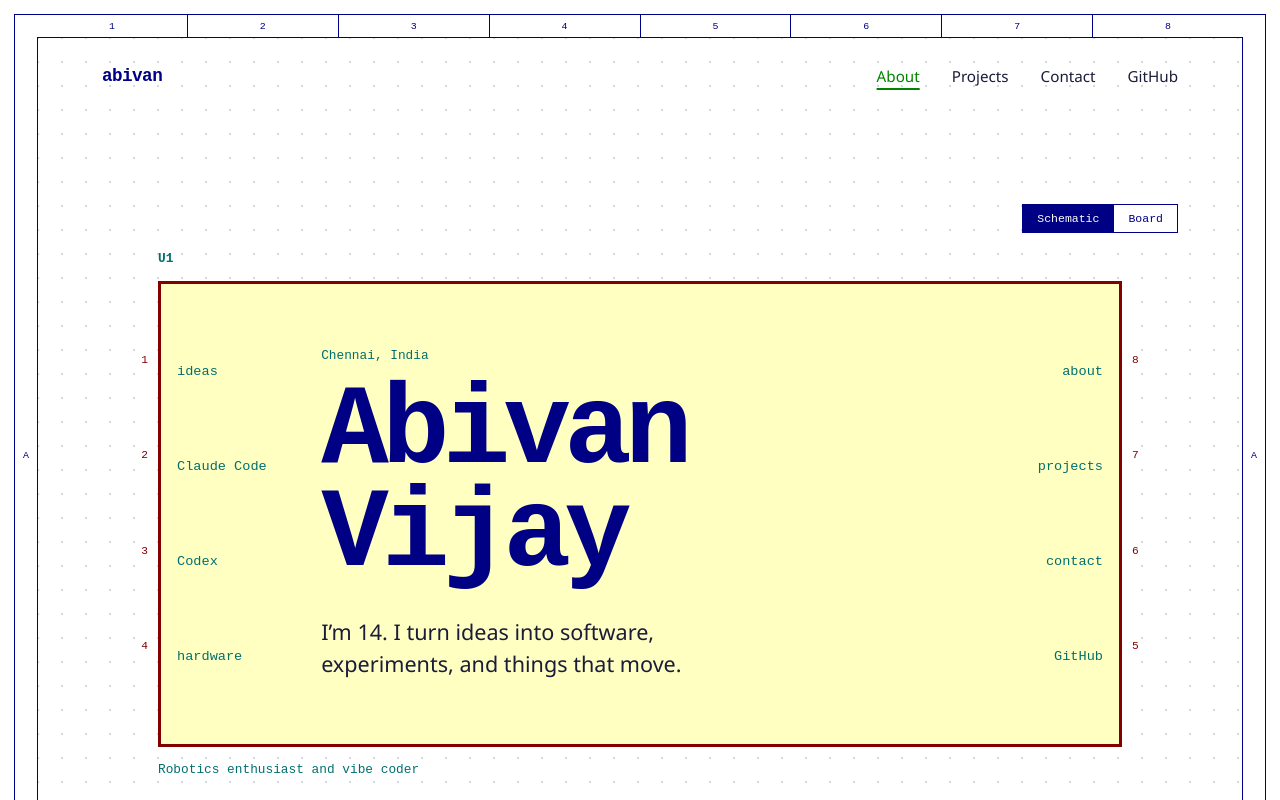
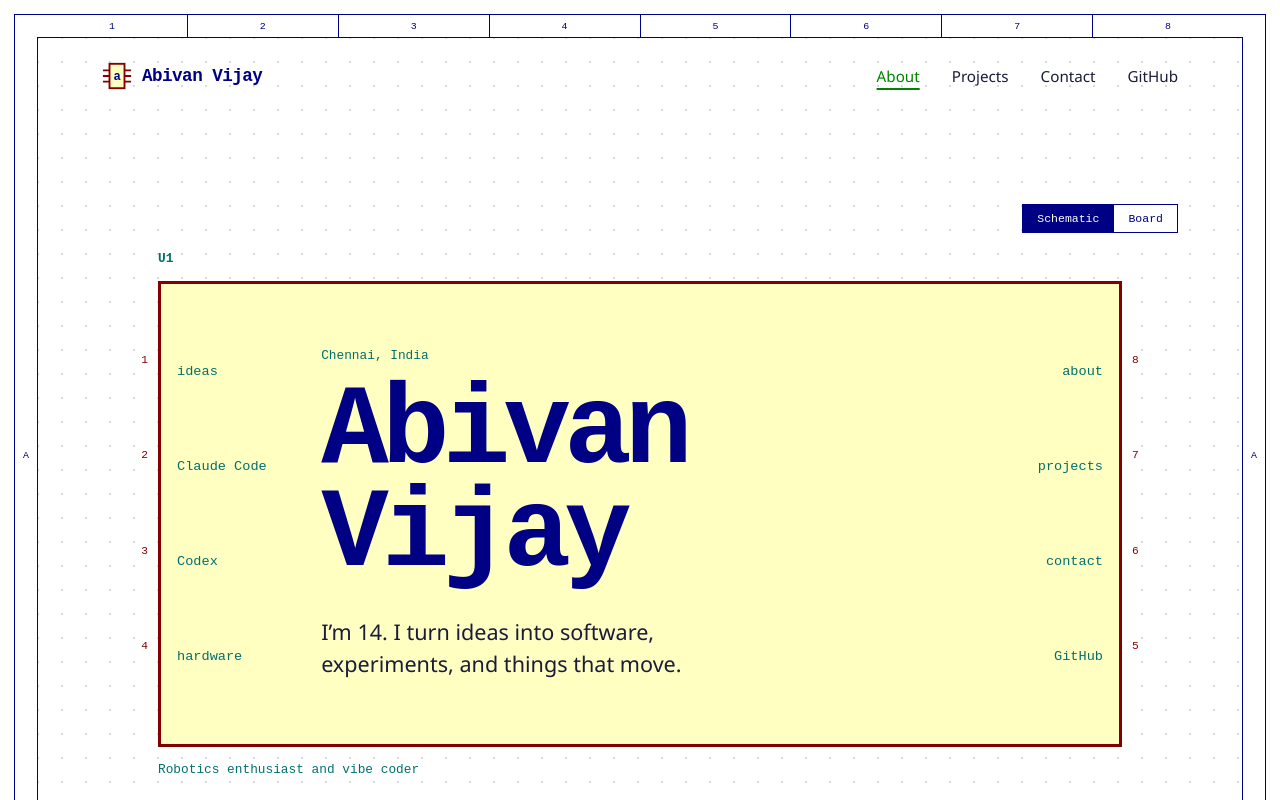
Before and after one commit to abivan100-stack/abivan-portfolio, a React (Vite) app: page / in a window 1280 px wide. Shown: the top 800 px of the page. Built offline with nearby package versions, Linux system fonts and the light colour scheme; a web font is replaced by a local one.

Commit message:
Add a chip logo and the full name to the header wordmark

```diff
--- a/src/App.css
+++ b/src/App.css
@@ -34,7 +34,14 @@
 
 /* Header */
 .site-header { min-height: 76px; display: flex; justify-content: space-between; align-items: center; gap: 20px; }
-.wordmark { color: var(--navy); font-family: var(--mono); font-size: 1.1rem; font-weight: 700; font-stretch: 112.5%; font-variation-settings: 'wdth' 112.5; letter-spacing: -.03em; text-decoration: none; }
+.wordmark { display: inline-flex; align-items: center; gap: 10px; color: var(--navy); font-family: var(--mono); font-size: 1.1rem; font-weight: 700; font-stretch: 112.5%; font-variation-settings: 'wdth' 112.5; letter-spacing: -.03em; text-decoration: none; }
+/* Wordmark chip: schematic colours; its pins light up like a highlighted net on hover */
+.wordmark-chip { width: 30px; height: 30px; flex: 0 0 auto; overflow: visible; }
+.wordmark-chip rect { fill: var(--fill); stroke: var(--maroon); stroke-width: 2; }
+.wordmark-pins { stroke: var(--maroon); stroke-width: 2; transition: stroke 160ms ease, filter 160ms ease; }
+.wordmark-chip text { fill: var(--navy); font-family: var(--mono); font-size: 13px; font-weight: 700; }
+.wordmark:hover .wordmark-pins,
+.wordmark:focus-visible .wordmark-pins { stroke: var(--green-hot); filter: drop-shadow(0 0 2px var(--green-hot)); }
 .site-header nav { display: flex; align-items: center; gap: clamp(14px, 2.6vw, 32px); }
 .site-header nav a { padding-block: 4px; color: var(--ink); font-size: .95rem; text-decoration: underline 2px transparent; text-underline-offset: 6px; transition: color 160ms ease, text-decoration-color 160ms ease; }
 .site-header nav a:hover,
--- a/src/components/Sheet.tsx
+++ b/src/components/Sheet.tsx
@@ -17,7 +17,15 @@ export function PageFrame({ homeHref, nav, footer, children }: { homeHref: strin
 
       <div className="sheet">
         <header className="site-header">
-          <a className="wordmark" href={homeHref} aria-label="Abivan, home">abivan</a>
+          <a className="wordmark" href={homeHref} aria-label="Abivan Vijay, home">
+            {/* A tiny U1: the same chip as the hero and the tab icon */}
+            <svg className="wordmark-chip" viewBox="0 0 32 32" aria-hidden="true" focusable="false">
+              <path className="wordmark-pins" d="M1 10h7M1 16h7M1 22h7M24 10h7M24 16h7M24 22h7" />
+              <rect x="8" y="3" width="16" height="26" />
+              <text x="16" y="20.5" textAnchor="middle">a</text>
+            </svg>
+            <span>Abivan Vijay</span>
+          </a>
           <nav aria-label="Main navigation">
             {nav.map((item) => (
               <a
```
